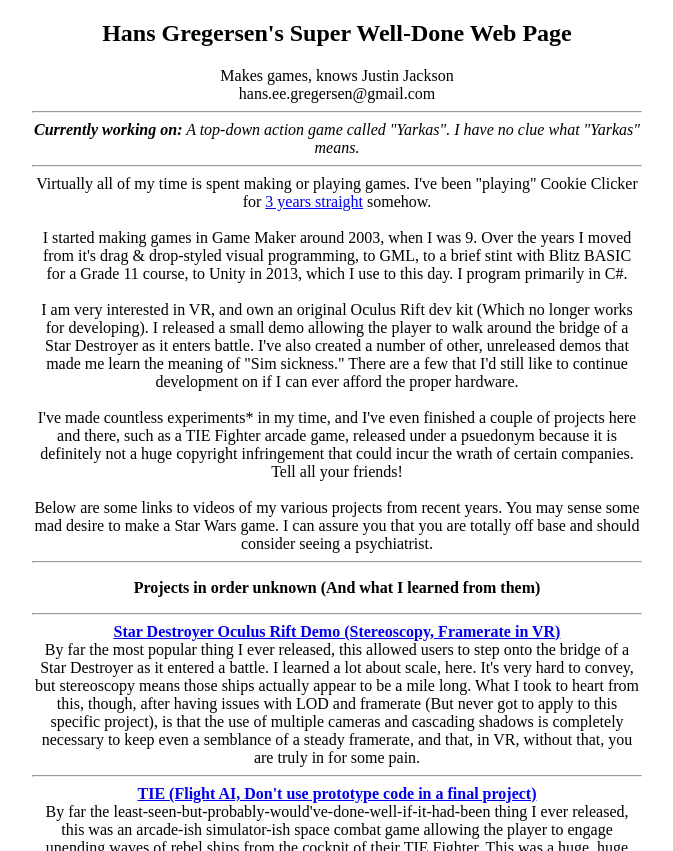
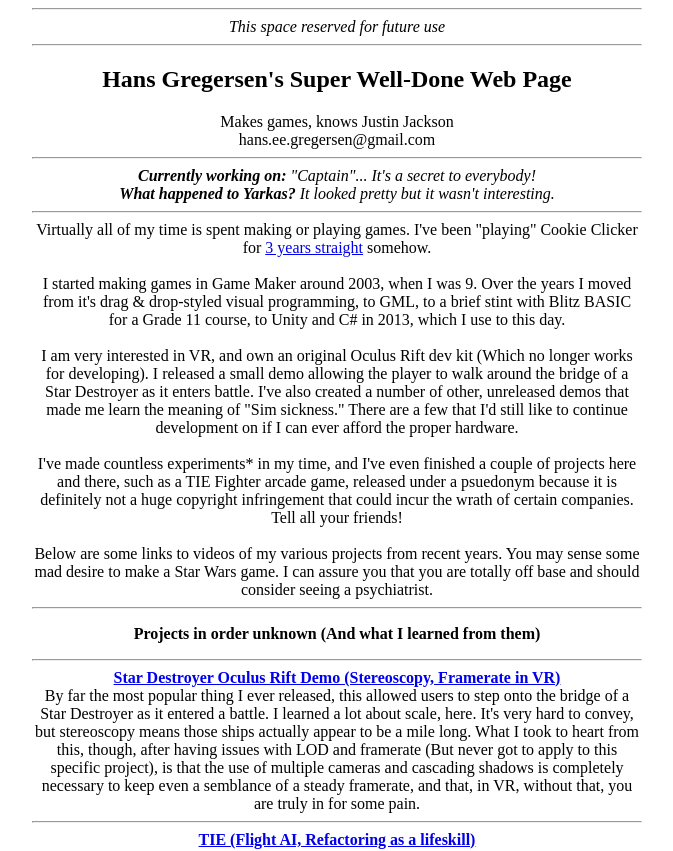
Before and after one commit to TheAccountOfHans/TheAccountOfHans.github.io, a plain HTML site: page index.html in a window 1280 px wide. Shown: the top 851 px of the page, without its empty margins (303-976 px from the left). Drawn offline with Linux system fonts and the light colour scheme.

Commit message:
Content update
Current project and about section updated/reordered

```diff
--- a/index.html
+++ b/index.html
@@ -19,21 +19,26 @@
 	<center>
 	<div style="max-width:610px; word-wrap:break-word;">
 
+	<hr>
+	<i>This space reserved for future use</i>
+	<hr>
+
 	<h2>Hans Gregersen's Super Well-Done Web Page</h2>
 
 	Makes games, knows Justin Jackson<br>
 	hans.ee.gregersen@gmail.com
 
 	<hr>
-	<i><b>Currently working on:</b> A top-down action game called "Yarkas". I have no clue what "Yarkas" means.</i>
+	<i><b>Currently working on:</b> "Captain"... It's a secret to everybody!</i><br>
+	<i><b>What happened to Yarkas?</b> It looked pretty but it wasn't interesting.</i>
 	<hr>
 
 	Virtually all of my time is spent making or playing games. I've been "playing" Cookie Clicker for
 	<a href="http://i.imgur.com/KvGW0mP.jpg">3 years straight</a> somehow.
 	<br><br>
 	I started making games in Game Maker around 2003, when I was 9. Over the years I moved from it's drag & drop-styled
-	visual programming, to GML, to a brief stint with Blitz BASIC for a Grade 11 course, to Unity in 2013, which I use
-	to this day. I program primarily in C#.
+	visual programming, to GML, to a brief stint with Blitz BASIC for a Grade 11 course, to Unity and C# in 2013, which I use
+	to this day.
 	<br><br>
 	I am very interested in VR, and own an original Oculus Rift dev kit (Which no longer works for developing). I released a
 	small demo allowing the player to walk around the bridge of a Star Destroyer as it enters battle. I've
@@ -68,7 +73,7 @@
 
 	<hr>
 
-	<a href="https://www.youtube.com/watch?v=N3ArSrl7n7A"><b>TIE (Flight AI, Don't use prototype code in a final project)</b></a>
+	<a href="https://www.youtube.com/watch?v=N3ArSrl7n7A"><b>TIE (Flight AI, Refactoring as a lifeskill)</b></a>
 	<br>
 	By far the least-seen-but-probably-would've-done-well-if-it-had-been thing I ever released, this was an arcade-ish simulator-ish space combat game allowing
 	the player to engage unending waves of rebel ships from the cockpit of their TIE Fighter. This was a huge, huge lesson in classes, states, getting angles
```
